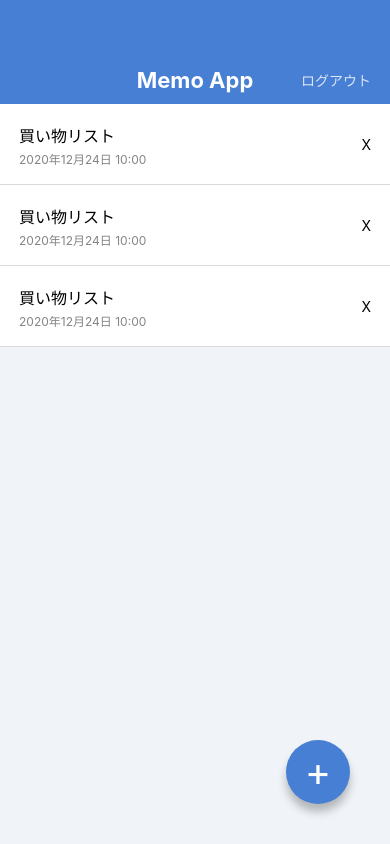
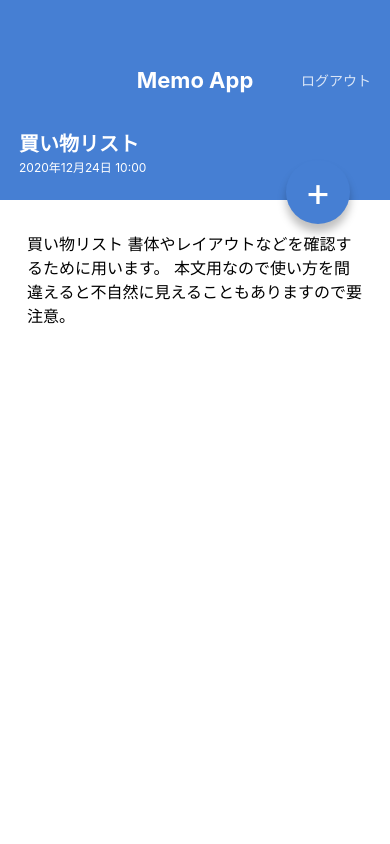
Before and after one commit to aizak2118/MemoApp, a React Native app: screen / in a window 390 px wide. Built offline with nearby package versions, Linux system fonts and the light colour scheme.

Commit message:
Create MemoDetailScreen

```diff
--- a/App.jsx
+++ b/App.jsx
@@ -1,25 +1,8 @@
-import { StyleSheet, View } from 'react-native';
-
-import AppBar from './src/components/AppBar';
-import MemoList from './src/components/MemoList';
-import CircleButton from './src/components/CircleButton';
+import MemoListScreen from './src/screens/MemoListScreen';
+import MemoDetailScreen from './src/screens/MemoDetailScreen';
 
 export default function App() {
   return (
-    <View style={styles.container}>
-
-      <AppBar />
-      <MemoList />
-      <CircleButton>+</CircleButton>
-
-    </View>
+    <MemoDetailScreen />
   );
 }
-
-const styles = StyleSheet.create({
-  container: {
-    flex: 1,
-    backgroundColor: '#F0F4F8',
-  },
-
-});
--- a/src/components/CircleButton.jsx
+++ b/src/components/CircleButton.jsx
@@ -1,11 +1,11 @@
 import { View, Text, StyleSheet } from 'react-native';
 // eslint-disable-next-line import/no-extraneous-dependencies
-import { string } from 'prop-types';
+import { string, shape } from 'prop-types';
 
 export default function CircleButton(props) {
-  const { children } = props;
+  const { children, style } = props;
   return (
-    <View style={styles.circleButton}>
+    <View style={[styles.circleButton, style]}>
       <Text style={styles.circleButtonLabel}>{children}</Text>
     </View>
   );
@@ -13,6 +13,11 @@ export default function CircleButton(props) {
 
 CircleButton.propTypes = {
   children: string.isRequired,
+  style: shape(),
+};
+
+CircleButton.defaultProps = {
+  style: null,
 };
 
 const styles = StyleSheet.create({
--- /dev/null
+++ b/src/screens/MemoDetailScreen.jsx
@@ -0,0 +1,60 @@
+import { StyleSheet, Text, View, ScrollView } from 'react-native';
+
+import AppBar from '../components/AppBar';
+import CircleButton from '../components/CircleButton';
+
+export default function MemoDetailScreen() {
+  return (
+    <View style={styles.container}>
+      <AppBar />
+      <View style={styles.memoHeader}>
+        <Text style={styles.memoTitle}>買い物リスト</Text>
+        <Text style={styles.memoDate}>2020年12月24日 10:00</Text>
+      </View>
+
+      <ScrollView style={styles.memoBody}>
+        <Text style={styles.memoText}>
+          買い物リスト
+          書体やレイアウトなどを確認するために用います。
+          本文用なので使い方を間違えると不自然に見えることもありますので要注意。
+        </Text>
+      </ScrollView>
+
+      <CircleButton style={{ top: 160, bottom: 'auto' }}>+</CircleButton>
+    </View>
+  );
+}
+
+const styles = StyleSheet.create({
+  container: {
+    flex: 1,
+    backgroundColor: '#ffffff',
+  },
+  memoHeader: {
+    backgroundColor: '#467FD3',
+    height: 96,
+    justifyContent: 'center',
+    paddingVertical: 24,
+    paddingHorizontal: 19,
+
+  },
+  memoTitle: {
+    fontWeight: 'bold',
+    fontSize: 20,
+    lineHeight: 32,
+    color: '#ffffff',
+  },
+  memoDate: {
+    color: '#ffffff',
+    fontSize: 12,
+    lineHeight: 16,
+  },
+  memoBody: {
+    paddingVertical: 32,
+    paddingHorizontal: 27,
+  },
+  memoText: {
+    fontSize: 16,
+    lineHeight: 24,
+  },
+});
--- /dev/null
+++ b/src/screens/MemoListScreen.jsx
@@ -0,0 +1,21 @@
+import { StyleSheet, View } from 'react-native';
+
+import AppBar from '../components/AppBar';
+import MemoList from '../components/MemoList';
+import CircleButton from '../components/CircleButton';
+
+export default function MemoListScreen() {
+  return (
+    <View style={styles.container}>
+      <AppBar />
+      <MemoList />
+      <CircleButton>+</CircleButton>
+    </View>
+  );
+}
+const styles = StyleSheet.create({
+  container: {
+    flex: 1,
+    backgroundColor: '#F0F4F8',
+  },
+});
```
